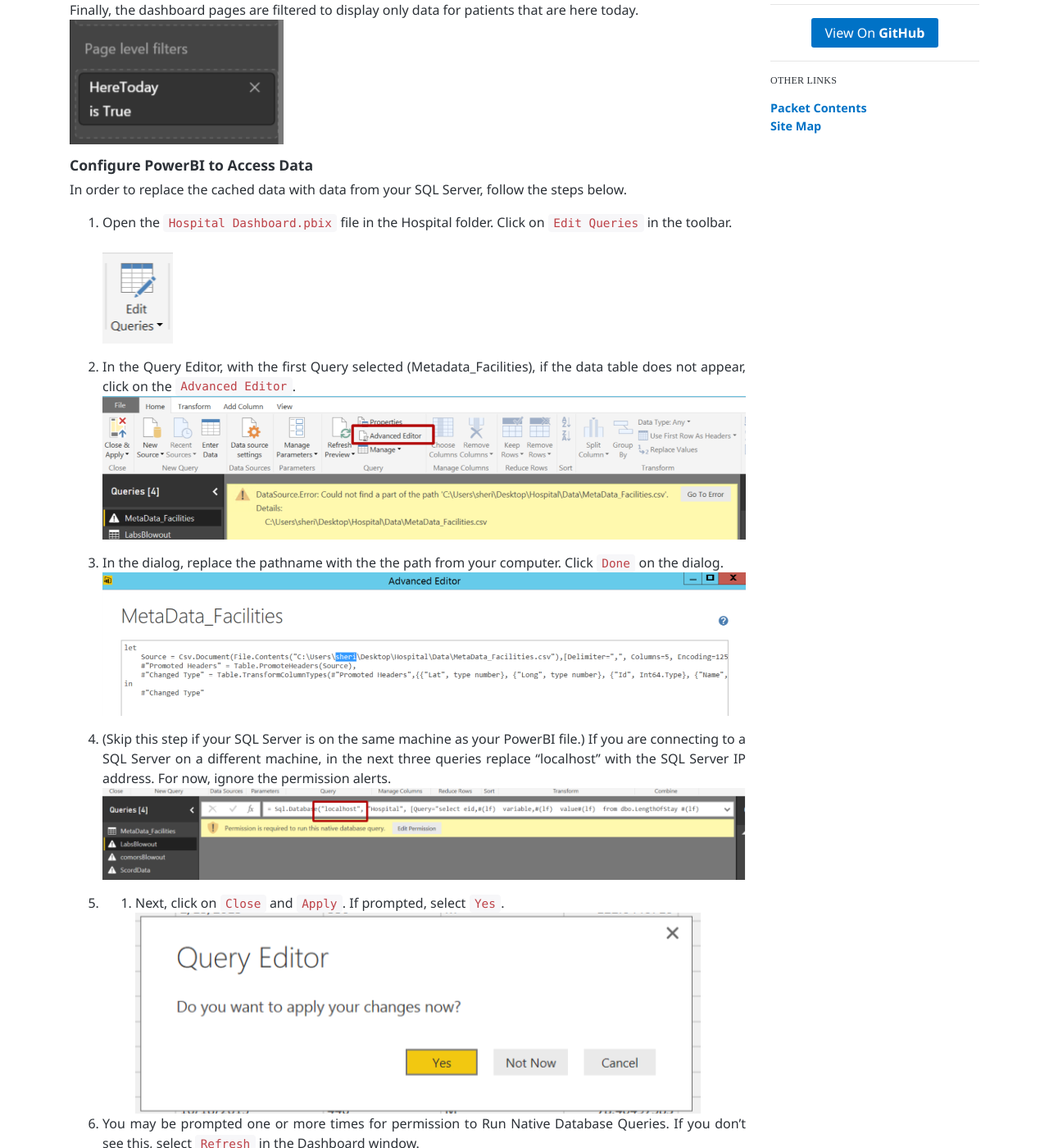
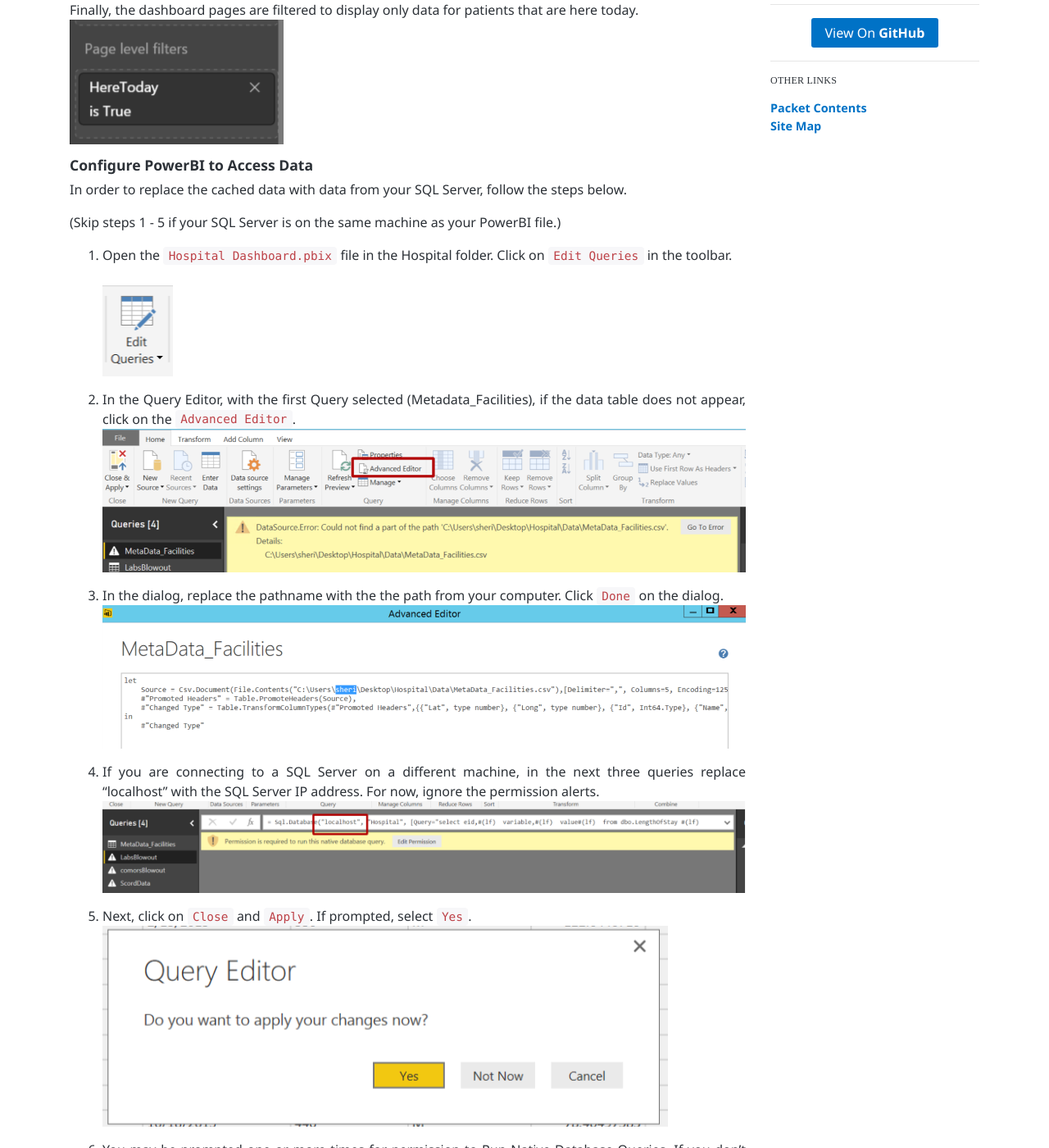
Before and after one commit to microsoft/r-server-hospital-length-of-stay, a Jekyll site: the page built from Visualize_Results.md, in a window 1280 px wide and 1400 px high, scrolled down 496 px. Shown: the whole window at 82% size. Built offline with Jekyll 4.4.1, drawn with Linux system fonts in a browser that asks for light colours.

Commit message:
Updating Instructions

```diff
--- a/Visualize_Results.md
+++ b/Visualize_Results.md
@@ -22,46 +22,47 @@
 ### Configure PowerBI to Access Data
 In order to replace the cached data with data from your SQL Server, follow the steps below.
 
+(Skip steps 1 - 5  if your SQL Server is on the same machine as your PowerBI file.)
+
 1.	Open the `{{ site.pbi_name }}` file in the {{ site.folder_name }} folder. Click on `Edit Queries` in the toolbar.
  <br/>
  <img src="images/vis1.png" >
 
-2.	In the Query Editor, with the first Query selected (Metadata_Facilities), if the data table does not appear, click on the `Advanced Editor`.
+2.	 In the Query Editor, with the first Query selected (Metadata_Facilities), if the data table does not appear, click on the `Advanced Editor`.
  <br/>
  <img src="images/vis2.png" >
-
 
 3. In the dialog, replace the pathname with the the path from your computer.  Click `Done` on the dialog.
  <br/>
  <img src="images/vis3.png" >
 
- 3. (Skip this step if your SQL Server is on the same machine as your PowerBI file.) If you are connecting to a SQL Server on a different machine, in the next three queries replace "localhost" with the SQL Server IP address.  For now, ignore the permission alerts.
+4. If you are connecting to a SQL Server on a different machine, in the next three queries replace "localhost" with the SQL Server IP address.  For now, ignore the permission alerts.
  <img src="images/vis3b.png">
 
-4.	9.	Next, click on `Close` and `Apply`. If prompted, select `Yes`.
+5.	Next, click on `Close` and `Apply`. If prompted, select `Yes`.
  <br/>
  <img src="images/vis4.png" >
 
-5.	You may be prompted one or more times for permission to Run Native Database Queries. If you don't see this, select `Refresh` in the Dashboard window.
+6.	You may be prompted one or more times for permission to Run Native Database Queries. If you don't see this, select `Refresh` in the Dashboard window.
  <br/>
  <img src="images/vis5.png"  >
 
 
-6.	Once you see the Run Native Database Queries, select `Run`.
+7.	Once you see the Run Native Database Queries, select `Run`.
  <br/>
  <img src="images/vis6.png"  >
 
-7.	If prompted to login, select Database in the dialog and enter your login details.
+8.	If prompted to login, select Database in the dialog and enter your login details.
  <br/>
  <img src="images/vis7.png"  >
 
-8. Finally select `OK` to the encription alert.
+9. Finally select `OK` to the encription alert.
  <br/>
  <img src="images/vis8.png"  >
 
-9.	You may see more than on of the Run Database Queries dialogs.  Continue to select `Run` on each; you will no longer have to supply login information.
+10.	You may see more than on of the Run Database Queries dialogs.  Continue to select `Run` on each; you will no longer have to supply login information.
 
-10.  You are now viewing data from your SQL Database, rather than the imported data that was part of the initial solution package.  Updates from the SQL Database will be reflected each time you hit `Refresh`.
+11.  You are now viewing data from your SQL Database, rather than the imported data that was part of the initial solution package.  Updates from the SQL Database will be reflected each time you hit `Refresh`.
 
 
 
```
Also changed, not shown: jupyter.md (+2 -1 lines).
